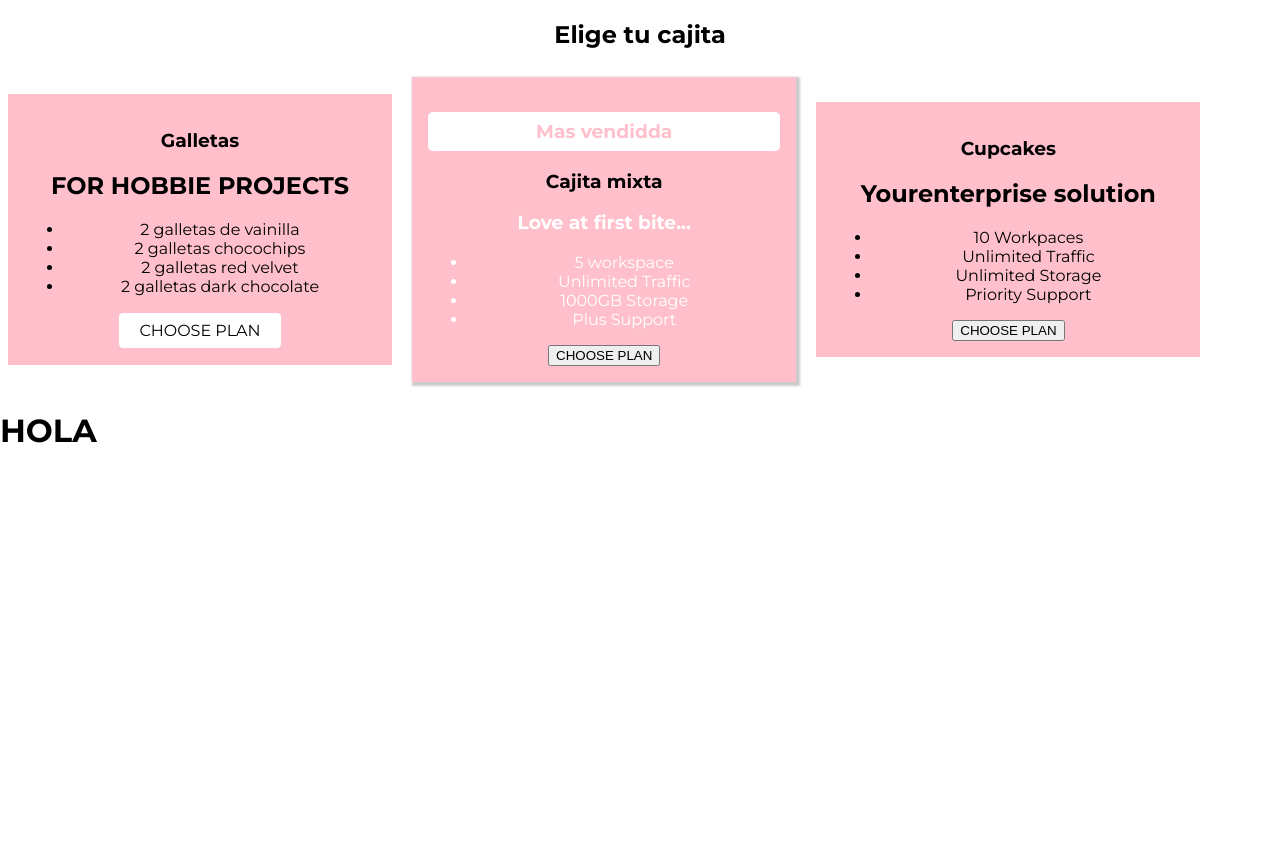
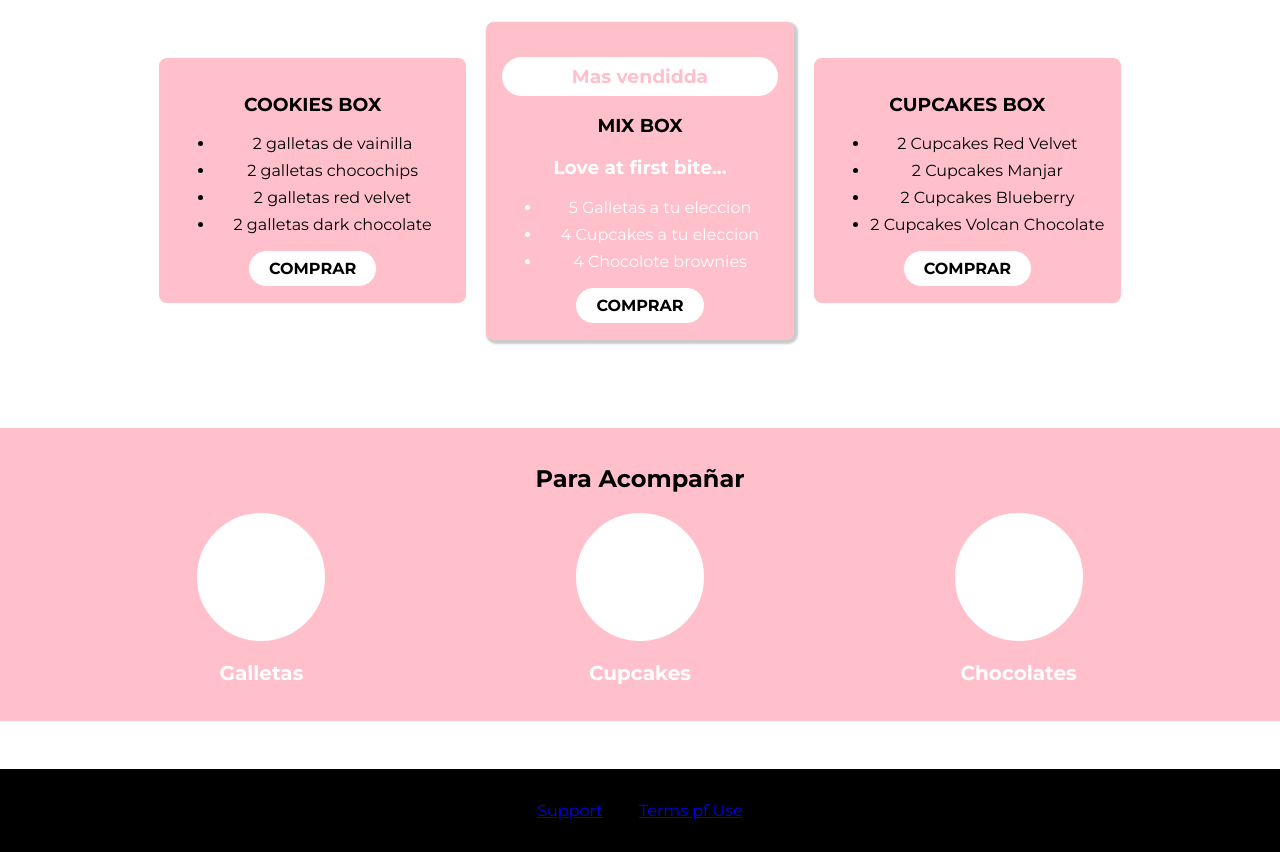
Before and after one commit to NathaliaPineroV/trabajo-cursos, a plain HTML site: page index.html in a window 1280 px wide. Shown: the part 583-1435 px from the top of the page. Before the commit the page ends 1055 px from the top, so only its background shows below. Drawn offline with Linux system fonts and the light colour scheme.

Commit message:
Finalicé la carpeta 5 y 6

```diff
--- a/index.html
+++ b/index.html
@@ -8,7 +8,8 @@
     <link rel="shortcut icon" href="favicon.png">
     <link href="https://fonts.googleapis.com/css?family=Anton" rel="stylesheet">
     <link href="https://fonts.googleapis.com/css?family=Montserrat:400,700" rel="stylesheet">
-    <link rel="stylesheet" href="main.css"
+    <link rel="stylesheet" href="../shared.css">
+    <link rel="stylesheet" href="main.css">
 </head>
 
 <body>
@@ -33,56 +34,88 @@
          </nav>
      </header>
      <main>
-         <section id="product-overview">
-         </section>
-         <section id="plans">
-             <h1 class="section-title">Elige tu cajita</h1>
-             <div>
+        <section id="product-overview">
+        </section>
+        <section id="plans">
+            <h1 class="section-title">Elige tu cajita</h1>
+             <div class="plan__list">
                  <article class="plan">
-
-                     <h1>Galletas</h1>
-                     <h2>FOR HOBBIE PROJECTS</h2>
-                     <ul>
-                         <li>2 galletas de vainilla</li>
-                         <li>2 galletas chocochips</li>
-                         <li>2 galletas red velvet</li>
-                         <li>2 galletas dark chocolate</li>
+                     <h1 class="plan_title">COOKIES BOX</h1>
+                     <ul class="plan__features">
+                         <li class="plan__feature">2 galletas de vainilla</li>
+                         <li class="plan__feature">2 galletas chocochips</li>
+                         <li class="plan__feature">2 galletas red velvet</li>
+                         <li class="plan__feature">2 galletas dark chocolate</li>
                      </ul>
                      <div>
-                         <button class="button">CHOOSE PLAN</button>
+                         <button class="button">COMPRAR</button>
                      </div>
             </article>
             <article class="plan plan--highlighted">
                  <h1 class="plan__annotation">Mas vendidda</h1>
-                 <h1 class="plan__title">Cajita mixta</h1>
+                 <h1 class="plan__title">MIX BOX</h1>
                  <h3>Love at first bite...</h3>
                  <ul class="plan__features">
-                     <li class="plan__features">5 workspace</li>
-                     <li class="plan__features">Unlimited Traffic</li>
-                     <li class="plan__features">1000GB Storage</li>
-                     <li class="plan__features">Plus Support</li>
+                     <li class="plan__feature">5 Galletas a tu eleccion</li>
+                     <li class="plan__feature">4 Cupcakes a tu eleccion</li>
+                     <li class="plan__feature">4 Chocolote brownies</li>
+
                  </ul>
                  <div>
-                     <button>CHOOSE PLAN</button>
+                     <button class="button">COMPRAR</button>
                  </div>
                 </article>
                 <article class="plan">
-
-                    <h1>Cupcakes</h1>
-                    <h2>Yourenterprise solution</h2>
+                    <h1 class="plan_title">CUPCAKES BOX</h1>
                     <ul class="plan__features">
-                        <li class="plan__feature">10 Workpaces</li>
-                        <li class="plan__feature">Unlimited Traffic</li>
-                        <li class="plan__feature">Unlimited Storage</li>
-                        <li class="plan__feature">Priority Support</li>
+                        <li class="plan__feature">2 Cupcakes Red Velvet</li>
+                        <li class="plan__feature">2 Cupcakes Manjar</li>
+                        <li class="plan__feature">2 Cupcakes Blueberry
+                        </li>
+                        <li class="plan__feature">2 Cupcakes Volcan Chocolate</li>
                     </ul>
                     <div>
-                        <button>CHOOSE PLAN</button>
+                        <button class="button">COMPRAR</button>
                     </div>
                 </article>
             </div>
          </section>
+         <section id="key-features">
+             <h1 class="section-tittle">Para Acompañar</h1>
+             <ul class="key-feature__list">
+                 <li class="key-feature">
+                    <div class="key-feature__image">
+
+                    </div>
+                    <p class="key-feature__description">Galletas</p>
+                 </li>
+                 <li class="key-feature">
+                     <div class="key-feature__image">
+
+                     </div>
+                     <p class="key-feature__description">Cupcakes</p>
+                 </li>
+                 <li class="key-feature">
+                     <div class="key-feature__image">
+
+                     </div>
+                     <p class="key-feature__description">Chocolates</p>
+                 </li>
+             </ul>
+         </section>
      </main>
+     <footer class="main-footer">
+         <nav>
+             <ul class="main-footer__links">
+                 <li class="main-footer__link">
+                     <a href="#">Support</a>
+                 </li>
+                 <li class="main-footer__link">
+                     <a href="#">Terms pf Use</a>
+                 </li>
+             </ul>
+         </nav>
+     </footer>
 </body>
-<h1>HOLA</h1>
+
 </html>
--- a/main.css
+++ b/main.css
@@ -12,7 +12,6 @@ body {
     width: 100%;
     height: 528px;
     padding: 10px;
-
 }
 
 .section-title {
@@ -25,6 +24,12 @@ body {
     font-family: 'Montserrat', sans-serif;
 }
 
+.plan__list {
+    width: 80%;
+    margin: auto;
+    text-align: center;
+}
+
 .plan {
     background: pink;
     text-align: center;
@@ -33,27 +38,29 @@ body {
     display: inline-block;
     width: 30%;
     vertical-align: middle;
+    border-radius: 8px;
 }
 
 .plan--highlighted {
     background: pink;
     color: white;
     box-shadow: 2px 2px 2px 2px rgba(100, 100, 100, 0.336);
+    border-radius: 8px;
 }
 
 .plan__annotation {
     background: white;
     color: pink;
     padding: 8px;
-    border-radius: 5px;
+    border-radius: 25px;
 }
 
 .plan__title {
-    color: black;
+    color: white;
 }
 
 .plan__price {
-    color: black;
+    color: white;
 }
 
 .plan--highlighted .plan__title {
@@ -65,74 +72,53 @@ color: white;
 }
 
 .plan__fearures {
+    list-style: none;
+    margin: 0;
+    padding: 0;
+}
+
+.plan__feature {
     margin: 8px 0;
 }
 
-.button {
-background: white;
-color: black;
-font: inherit;
-border: 1.5px solid pink;
-padding: 8px 20px;
-border-radius: 5px;
+#key-features {
+    background: pink;
+    margin-top: 80px;
+    padding: 16px;
+    text-align: center;
 }
 
-.main-header {
-    width: 100%;
-    background: black;
-    padding: 8px 16px;
+#key-features .section-title {
+    color: white;
+    margin: 32px;
+    text-align: center;
 }
 
-.main-header > div {
-    display: inline-block;
+.key-feature__list {
+    list-style: none;
+    margin: 0;
+    padding: 0;
+    text-align: center;
 }
 
-.main-header__brand {
-    color: white;
-    font-family: 'Montserrat', sans-serif;
+.key-feature {
+    display: inline-block;
+    width: 30%;
+    vertical-align: top;
 }
 
-.main-nav {
-    display: inline-block;
-    text-align: right;
-    width: calc(100% - 54px);
-    vertical-align: middle;
+.key-feature__image {
+    background: white;
+    width: 128px;
+    height: 128px;
+    border: 2px solid white;
+    border-radius: 50%;
+    margin: auto;
 }
 
-.main-nav__items {
-    margin: 0;
-    padding: 0;
-    list-style: none;
+.key-feature__description {
+    text-align: center;
+    font-weight: bold;
+    color: white;
+    font-size: 20px;
 }
-
-.main-nav__item {
-    display: inline-block;
-    margin: 0 16px;
-}
-
-.main-nav__item a {
-    text-decoration: none;
-    color: white;
-    font-weight: bold;
-    padding: 3px 0;
-}
-
-.main-nav__item a:hover,
-.main-nav__item a:active {
-    color: white;
-    border-bottom: 5px solid white;
-}
-
-.main-nav__item--cta a {
-    color: white;
-    background: rgb(255, 145, 164);
-    padding: 6px 12px;
-    border-radius: 5px;
-}
-
-.main-nav__item--cta a:hover,
-.main-nav__item--cta a:active {
-    color: rgb(255, 145, 164);
-    background: white;
-    border: none;
-}
--- /dev/null
+++ b/packages/packages.css
@@ -0,0 +1,102 @@
+main {
+    padding-top: 32px;
+}
+
+.background {
+    background: url("../images/fondo.jpg");
+    width: 100%;
+    height: 100%;
+    position: fixed;
+    z-index: -1;
+}
+
+.package {
+    width: 80%;
+    margin: 16px 0;
+    border: 4px solid white;
+    border-left: none;
+    position: relative;
+}
+
+.package:hover
+.package:active {
+    box-shadow: 2px 2px 4px bla;
+    border-color: white !important;
+}
+
+.package a {
+    text-decoration: none;
+    color: inherit;
+    display: block;
+    padding: 32px;
+}
+
+.package__badge {
+    position: absolute;
+    top: 0;
+    right: 0;
+    margin: 20px;
+    font-size: 12px;
+    color: white;
+    background: rgb(247, 164, 178);
+    padding: 8px;
+}
+
+.package__subtitle {
+    color: white;
+}
+
+.package__info {
+    padding: 16px;
+    font-size: 20px;
+    background: white;
+    color: black;
+    border-radius: 35px;
+}
+
+.clearfix {
+    clear: both;
+}
+
+#plus {
+    background: rgb(253, 214, 221);
+    border-color: transparent;
+}
+
+#plus:hover,
+#plus:active {
+    box-shadow: 2px 2px 4px black;
+    border-color: transparent;
+}
+
+#free {
+    background: rgb(247, 164, 178);
+    float: right;
+    border-color: transparent;
+    text-align: right;
+}
+
+#free:hover,
+#free:active {
+    box-shadow: 2px 2px 4px black;
+    border-color: transparent;
+}
+
+#premium {
+    background: rgb(253, 214, 221);
+    border-color: transparent;
+}
+
+#premium:hover,
+#premium:active {
+    box-shadow: 2px 2px 4px black;
+    border-color: transparent;
+}
+
+#premiumpackage__title {
+    background: white;
+}
+
+#premium .package__subtitle {
+    color: white;
+}
--- /dev/null
+++ b/shared.css
@@ -0,0 +1,118 @@
+* {
+    box-sizing: border-box;
+}
+
+body {
+    font-family: 'Montserrat', sans-serif;
+    margin: 0;
+}
+
+.main-header {
+    width: 100%;
+    position: fixed;
+    background: black;
+    padding: 8px 16px;
+    z-index: 1;
+}
+
+.main-header > div {
+    display: inline-block;
+    vertical-align: middle;
+}
+
+.main-header__brand {
+    color: white;
+    text-decoration: none;
+    font-weight: bold;
+    font-size: 25px;
+}
+
+.main-nav {
+    display: inline-block;
+    text-align: right;
+    width: calc(100% - 94px);
+    vertical-align: middle;
+}
+
+.main-nav__items {
+    margin: 0;
+    padding: 0;
+    list-style: none;
+}
+
+.main-nav__item {
+    display: inline-block;
+    margin: 0 16px;
+}
+
+.main-nav__item a {
+    text-decoration: none;
+    color: white;
+    font-weight: bold;
+    padding: 3px 0;
+}
+
+.main-nav__item a:hover,
+.main-nav__item a:active {
+    color: white;
+    border-bottom: 5px solid white;
+}
+
+.main-nav__item--cta a {
+    color: white;
+    background: rgb(255, 145, 164);
+    padding: 6px 12px;
+    border-radius: 25px;
+}
+
+.main-nav__item--cta a:hover,
+.main-nav__item--cta a:active {
+    color: rgb(255, 145, 164);
+    background: white;
+    border: none;
+}
+
+.main-footer {
+    background: black;
+    padding: 32px;
+    margin-top: 48px;
+}
+
+.main-footer__links {
+    list-style: none;
+    margin: 0;
+    padding: 0;
+    text-align: center;
+}
+
+.main-footer__link {
+    text-decoration: none;
+    display: inline-block;
+    margin: 0 16px;
+}
+
+.main-footer__link a:hover,
+.main-footer__link a:active {
+    color: lightgrey;
+}
+
+.button {
+    background: white;
+    color: black;
+    font: inherit;
+    border: 1.5px solid pink;
+    padding: 8px 20px;
+    border-radius: 25px;
+    font-weight: bold;
+    cursor: pointer;
+    }
+
+    .button:hover,
+    .button:active {
+        background: white;
+        color: pink;
+    }
+
+    .button:focus {
+        outline: none;
+    }
```
Also changed, not shown: packages/index.html (added, +63 -0 lines), cup cakes.jpeg, images/fondo.jpg (added).
